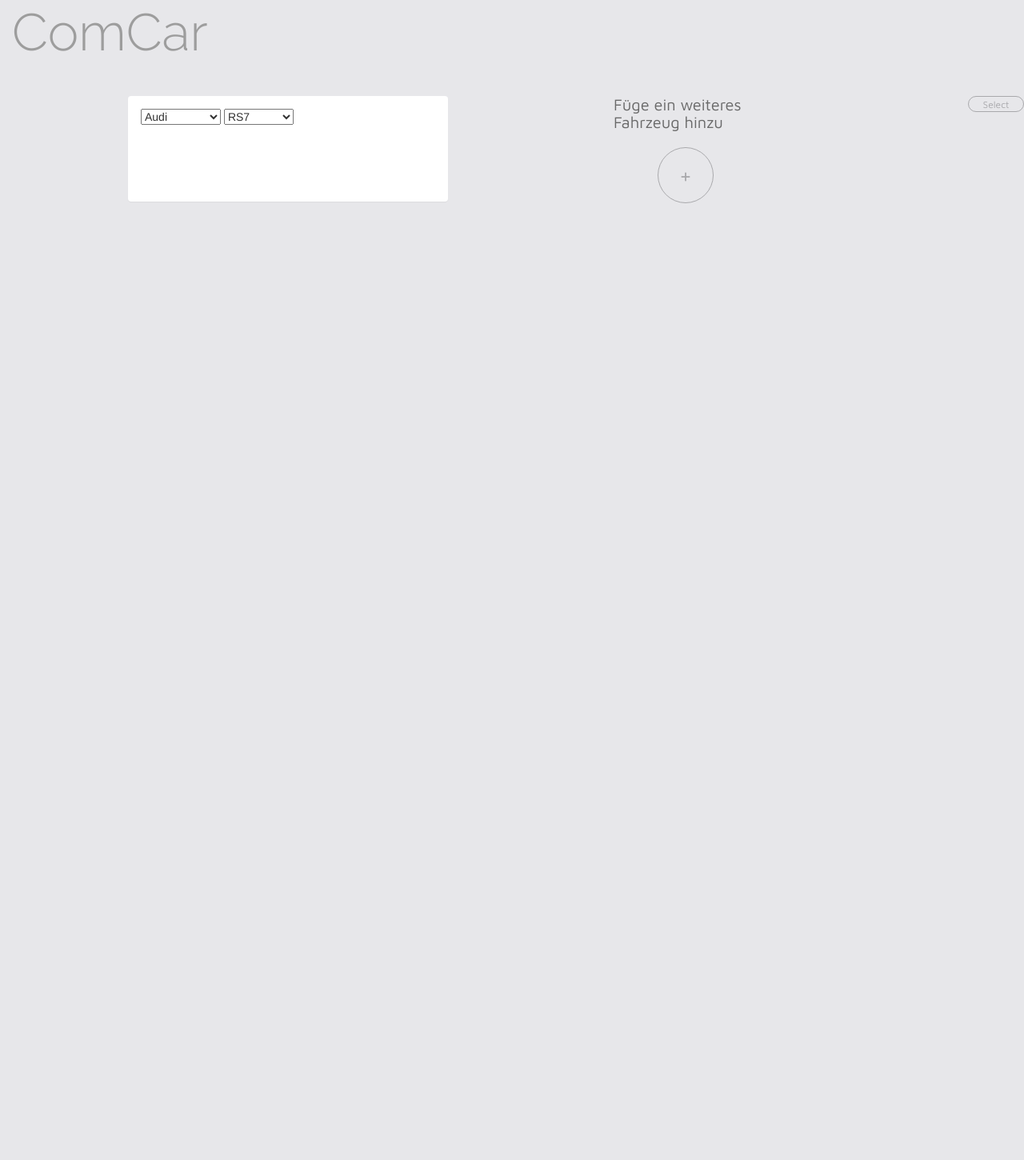
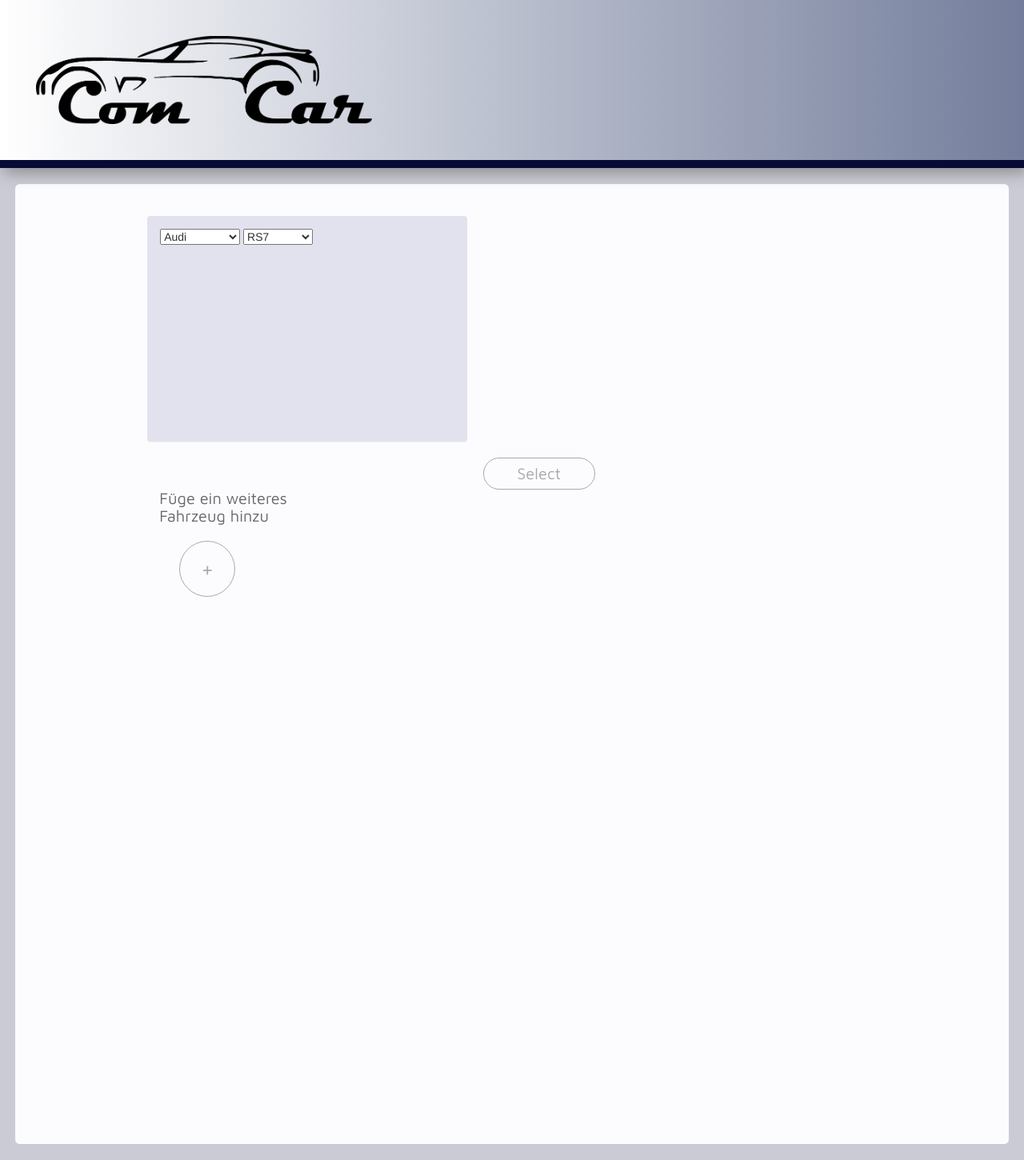
Before and after one commit to DenisChanmongkhon/ComCar, a PHP site: page / in a window 1280 px wide; the page is wider, and only the part inside the window is pictured. Shown: that part at 80% size. Before the commit the page ends 254 px from the top of that part, so only its background shows below. Run offline with PHP 8.4, Linux system fonts and the light colour scheme; some libraries are stand-ins or nearby versions.

Commit message:
Whole lotta Css shit

```diff
--- a/public/css/style.css
+++ b/public/css/style.css
@@ -4,7 +4,7 @@ body{
   min-height: 100vh;
   width: 100%;
   padding: 0;
-  background-color: #E7E7EA;
+  background-color: #CACBD5;
 }
 h4{
   width: 110px;
@@ -13,20 +13,29 @@ h4{
 a:hover{
   color: #E7E7EA;
 }
-.container{
+.header-container{
   width: 100%;
+  height: 100%;
   padding:0;
+  background-color: #CACBD5;
 }
 .login_title{
   color: white;
 }
 .navbar-fixed-top {
   top: 0;
-  border-width: 0 0 0px;
+  border-width: 0 0 10px;
+  background-color: #101E91;
+
+}
+.navbar-inverse {
+  background-color: #222;
+  border-color: #060B36;
+  box-shadow: 5px 5px 19px #888888;
 }
 .navbar-header{
-  background-color: #E7E7EA;
-  height: 100px;
+  background: linear-gradient(to left, #747E9C , #FFFFFF);
+  height: 200px;
   width: 100%;
   padding: 15px;
   vertical-align: middle;
@@ -37,14 +46,18 @@ a:hover{
   background-color: #E7E7EA;
 
 }
-.container>.navbar-header {
+.header-container>.navbar-header {
   width:100%;
   margin-right: 0;
   margin-left: 0;
 }
+.logo{
+  margin-top: 30px;
+  margin-left: 30px;
+}
 .navbar-brand{
   font-family: 'Raleway', sans-serif;
-  font-size: 65px;
+  font-size: 35px;
   color: white;
   position: absolute;
 }
@@ -76,12 +89,20 @@ a:hover{
   margin-bottom: 0;
   margin-left: 15px;
 }
+.container{
+  height: 1200px;
+  width: 97%;
+  margin: 20px auto;
+  border-radius: 0.4em;
+  background-color: #FCFCFF;
+}
+
 .content{
   width: 99%;
   background-color: #FCFCFF;
   margin-left: 0.5%;
   margin-right: 0.5%;
-  height: 1000px;
+  height: 100%;
   background-size: cover;
 }
 
@@ -92,9 +113,26 @@ a:hover{
   padding-top: 10px;
 
 }
-.addcomparison ,.showmore ,.submit {
+.addcomparison ,.showmore {
   font-size: 12px;
-  border-radius: 2em;
+  border-radius: 3em;
+  cursor: pointer;
+  background: none;
+  color: #A9A9AC;
+  border: 1px solid;
+  font-family: 'Maven Pro', sans-serif;
+}
+select{
+
+}
+.submit{
+  max-width: 150px;
+  height: 40px;
+  width: 140px;
+  margin-left: 47%;
+  margin-right: 53%;
+  font-size: 20px;
+  border-radius: 3em;
   cursor: pointer;
   background: none;
   color: #A9A9AC;
@@ -102,22 +140,20 @@ a:hover{
   font-family: 'Maven Pro', sans-serif;
 }
 
-.submit{
-  height: 20px;
-  width: 70px;
-  float:right;
-}
-
 .panel{
   width: 400px;
-  margin: 0 auto;
   padding: 15px;
   float: left;
-  margin-left: 160px;
+  margin-left: 150px;
+  margin-top: 40px;
+  background-color: #E1E2ED;
 }
+.panel-full{
 
+}
 .panel-top{
-  height: 100px;
+  max-height: 270px;
+  height: 250px;
 }
 
 .panel-body{
@@ -130,9 +166,9 @@ a:hover{
 }
 .btnArea{
   width:200px;
-  height: 300px;
+  height: 200px;
   float:left;
-  margin-left: 15%;
+  margin-left: 150px;
 
 }
 .addcarText{
@@ -147,9 +183,8 @@ a:hover{
   font-size:30px;
   width: 70px;
   height: 70px;
-  float: right;
-  margin-right:30%;
   margin-top:10%;
+  margin-left: 20%;
 
 }
 .showmore {
--- a/view/default_index.php
+++ b/view/default_index.php
@@ -46,7 +46,7 @@ if (isset($_POST['submit'])) {
     #carInfo{display: none;}
 </style>
 
-<div class="container" id="completeForm">
+<div class="container" >
     <form method="POST" id="form" action="/default/doShow">
         <div class="panel panel-container" id="entry1">
             <div class="panel-full">
--- a/view/header.php
+++ b/view/header.php
@@ -31,20 +31,20 @@
   </head>
   <body>
     <nav class="navbar navbar-inverse navbar-fixed-top">
-      <div class="container">
+      <div class="header-container">
         <div class="navbar-header">
+            <!--
           <button type="button" class="navbar-toggle collapsed" data-toggle="collapse" data-target="#navbar" aria-expanded="false" aria-controls="navbar">
             <span class="sr-only">Toggle navigation</span>
             <span class="icon-bar"></span>
             <span class="icon-bar"></span>
             <span class="icon-bar"></span>
-          </button>
-          <a class="navbar-brand" href="/">ComCar</a>
+          </button> -->
+            <img href="/"class="logo"src="../images/comcar.PNG" width="420" height="110;">
+          <a class="navbar-brand" href="/"></a>
         </div>
 
       </div>
     </nav>
 
-    <div class="container">
-
     <h1><?= $heading ?></h1>
```
Also changed, not shown: public/images/comcar.PNG (added).
